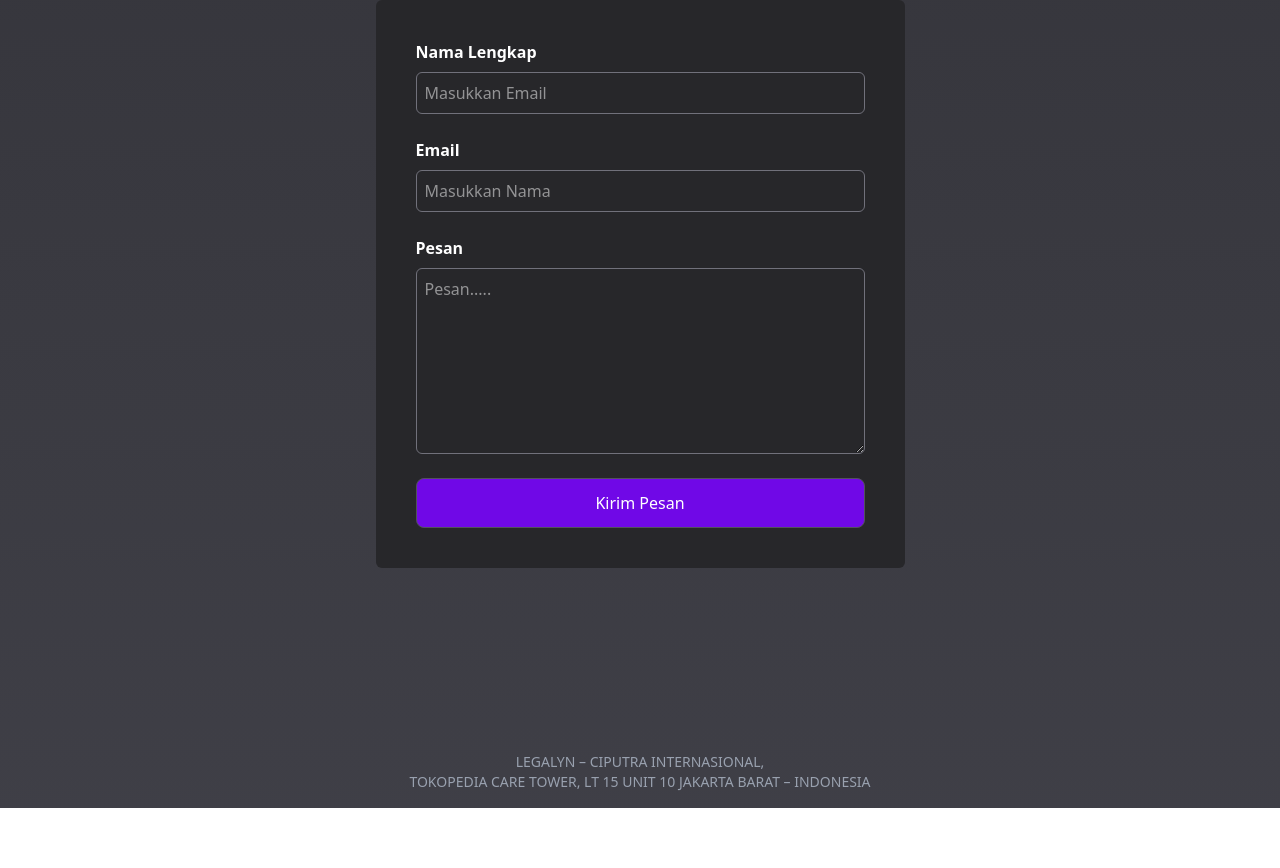
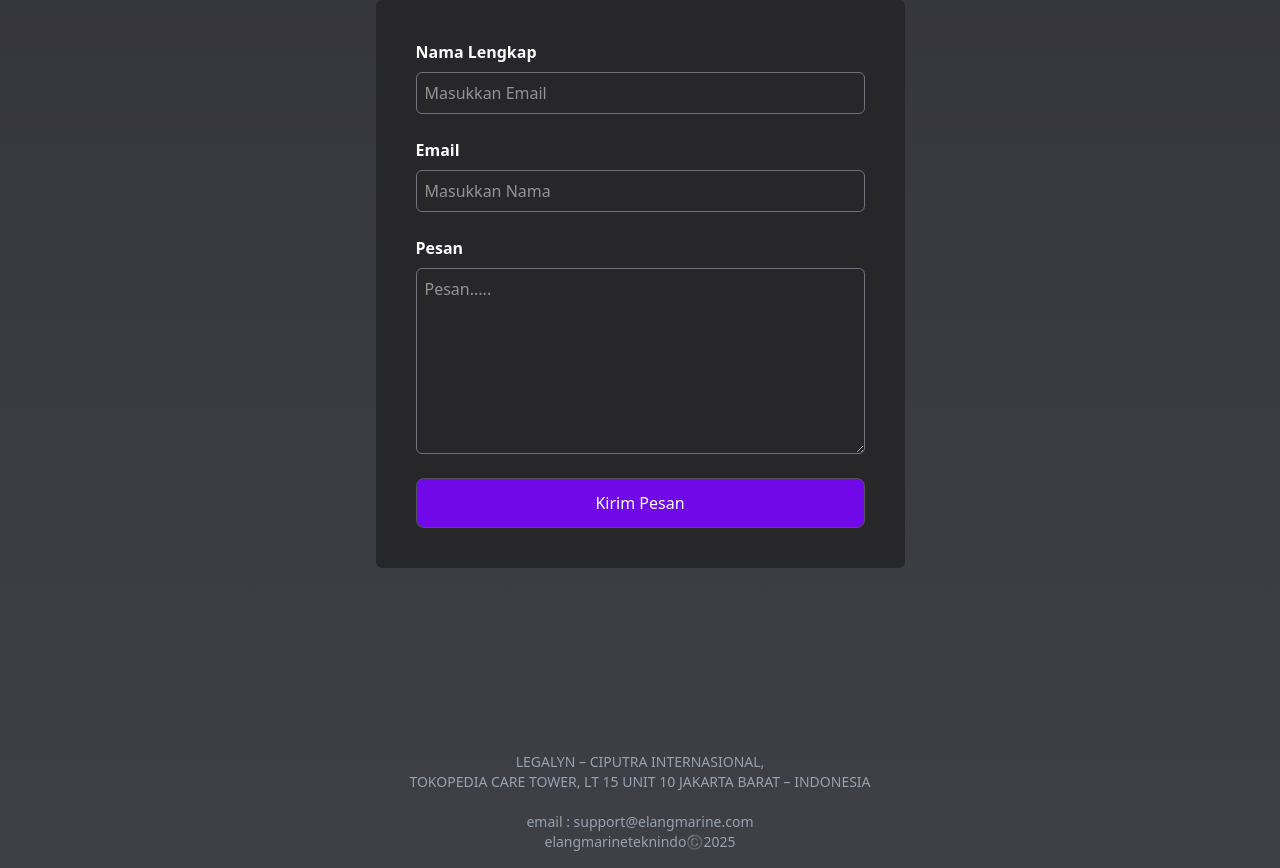
Before and after one commit to sukacode/elangmarine, a React (Vite) app: page / in a window 1280 px wide. Shown: the part 3281-4149 px from the top of the page. Before the commit the page ends 4089 px from the top, so only its background shows below. Built offline with nearby package versions, Linux system fonts and the light colour scheme.

Commit message:
update(Footer): Update footer content

```diff
--- a/src/components/Footer.jsx
+++ b/src/components/Footer.jsx
@@ -6,6 +6,11 @@ const Footer = () => {
         LEGALYN – CIPUTRA INTERNASIONAL,
         <br />
         TOKOPEDIA CARE TOWER, LT 15 UNIT 10 JAKARTA BARAT – INDONESIA
+        <br />
+        <br />
+        email : support@elangmarine.com
+        <br />
+        elangmarineteknindo©️2025
       </p>
 
       {/* <div className="flex gap-7">
```
